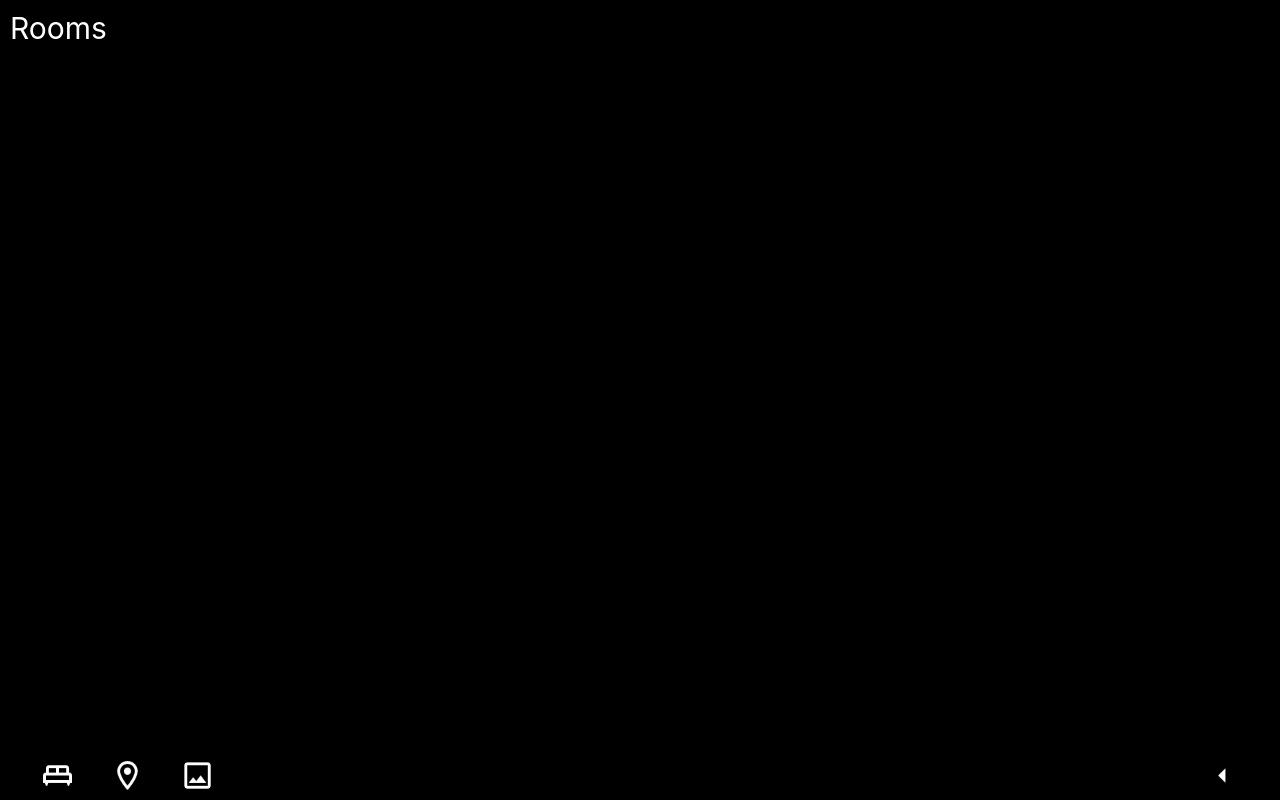
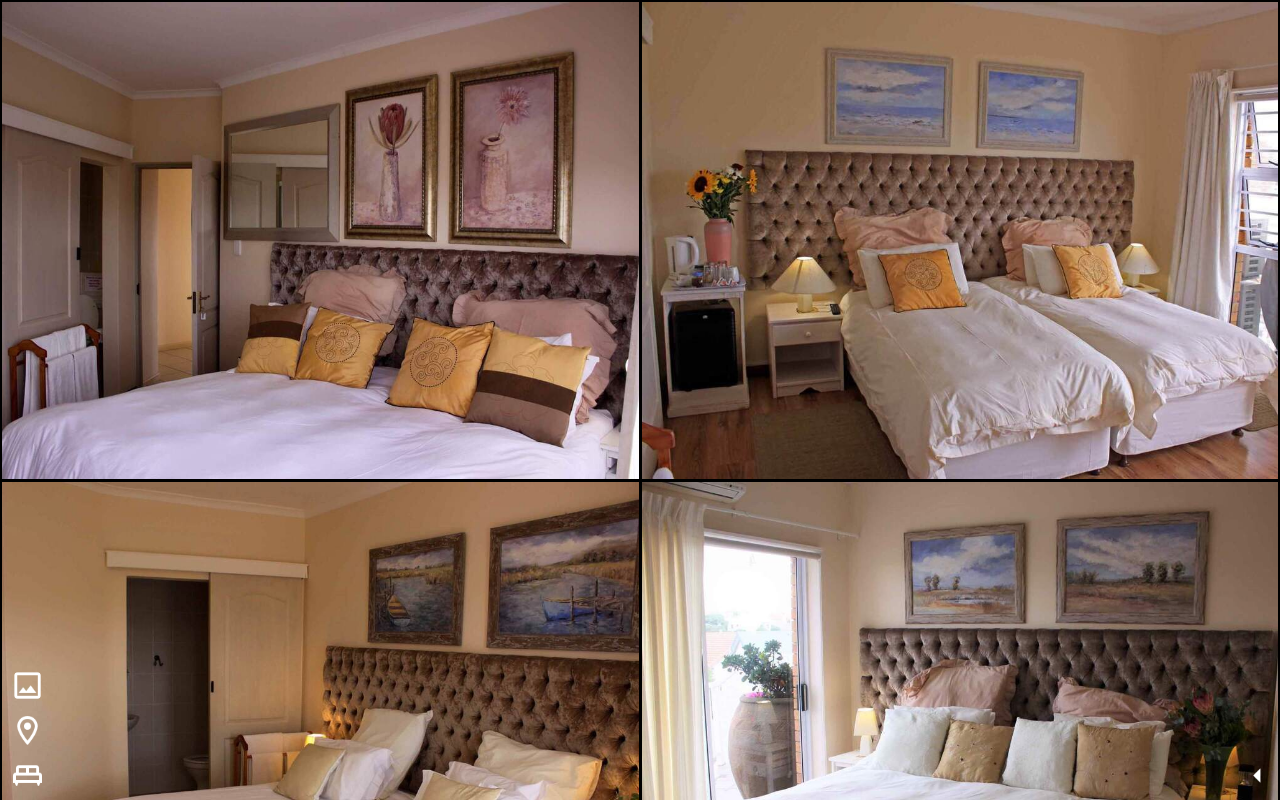
Before and after one commit to RyanGuitar/blougans-concept, a Next.js app: page /rooms in a window 1280 px wide. Shown: the top 800 px of the page. Built offline with nearby package versions, Linux system fonts and the light colour scheme.

Commit message:
Room page with images

```diff
--- a/pages/_app.js
+++ b/pages/_app.js
@@ -6,7 +6,6 @@ function MyApp({ Component, pageProps }) {
   return (
     <>
     <Component {...pageProps} />
-    <div className="icon-bg">
       <Link href="/rooms">
         <a className="bedroom-icon">
         <Image
@@ -43,7 +42,6 @@ function MyApp({ Component, pageProps }) {
       />
       </a>
     </Link>
-    </div>
     </>
   )
 }
--- a/pages/rooms.js
+++ b/pages/rooms.js
@@ -1,9 +1,57 @@
 import styles from './rooms.module.css'
+import Image from 'next/image'
 
 export default function Rooms (){
     return (
-        <div className={styles.container}>
-            <div className={styles.header}>Rooms</div>
-        </div>
+        <>
+        <table className={styles.table}>
+            <tbody className={styles.tableB}>
+            <tr className={styles.tableR}>
+                <td className={styles.tableD}>
+                    <Image
+                        alt="blougans room1"
+                        src="/images/room1.jpg"
+                        layout="responsive"
+                        width={728}
+                        height={546}
+                        quality={100}
+                    />
+                </td>
+                <td className={styles.tableD}>
+                <Image
+                        alt="blougans room1"
+                        src="/images/room2.jpg"
+                        layout="responsive"
+                        width={728}
+                        height={546}
+                        quality={100}
+                    />
+                </td>
+            </tr>
+            <tr className={styles.tableR}>
+                <td className={styles.tableD}>
+                <Image
+                        alt="blougans room1"
+                        src="/images/room3.jpg"
+                        layout="responsive"
+                        width={728}
+                        height={546}
+                        quality={100}
+                    />
+                </td>
+                <td>
+                <Image
+                        alt="blougans room1"
+                        src="/images/room4.jpg"
+                        layout="responsive"
+                        width={728}
+                        height={546}
+                        quality={100}
+                    />
+                </td>
+            </tr>
+            </tbody>
+        </table>
+        </>
     )
 }
--- a/pages/rooms.module.css
+++ b/pages/rooms.module.css
@@ -1,10 +1,19 @@
-.container {
-    height:100vh;
+.table, .tableB {
+    width:100%;
+    height:10vh;
+    border:1px solid black;
+    border-collapse: collapse;
     background-color: black;
-    color:white;
 }
 
-.header {
-    font-size:30px;
-    padding:10px;
+.tableR {
+    width:100%;
+    height:50vh;
+    border:1px solid black;
 }
+
+.tableD {
+    width:50%;
+    height:50vh;
+    border:1px solid black;
+}
--- a/styles/globals.css
+++ b/styles/globals.css
@@ -21,35 +21,25 @@ a {
 }
 
 .bedroom-icon {
-  position:absolute;
-  left:40px;
+  position:fixed;
+  left:10px;
   bottom:3px;
 }
 
 .location-icon {
-  position:absolute;
-  left:110px;
-  bottom:3px;
+  position:fixed;
+  left:10px;
+  bottom:48px;
 }
 
 .gallery-icon {
-  position:absolute;
-  left:180px;
-  bottom:3px;
+  position:fixed;
+  left:10px;
+  bottom:93px;
 }
 
 .back-icon {
-  position:absolute;
-  right:40px;
+  position:fixed;
+  right:5px;
   bottom:3px;
 }
-
-.icon-bg {
-  position:fixed;
-  z-index:1;
-  bottom:0;
-  left:0;
-  background: black;
-  height:50px;
-  width:100vw;
-}
```
Also changed, not shown: public/images/room2.jpg (added), public/images/room3.jpg (added).
